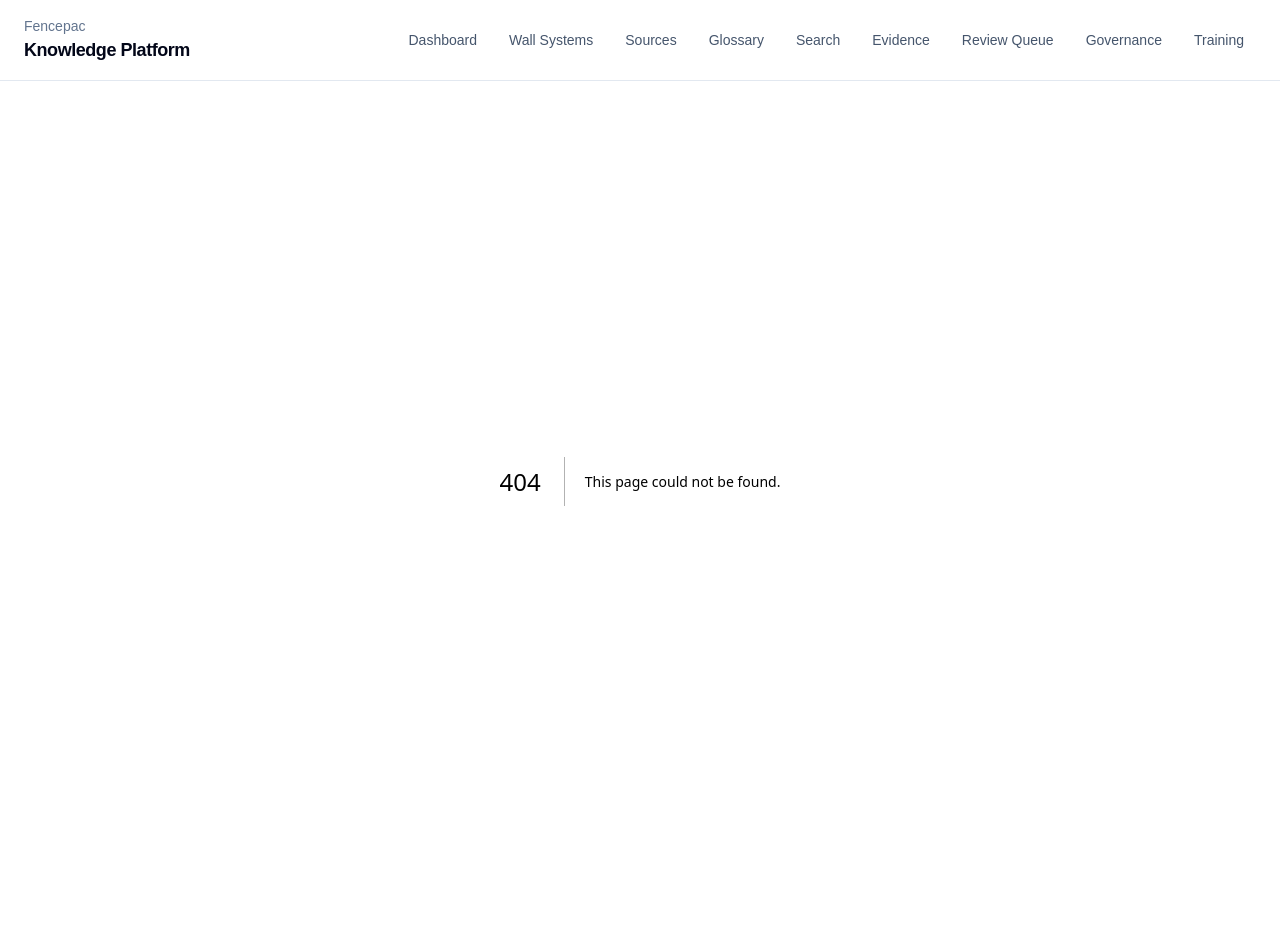
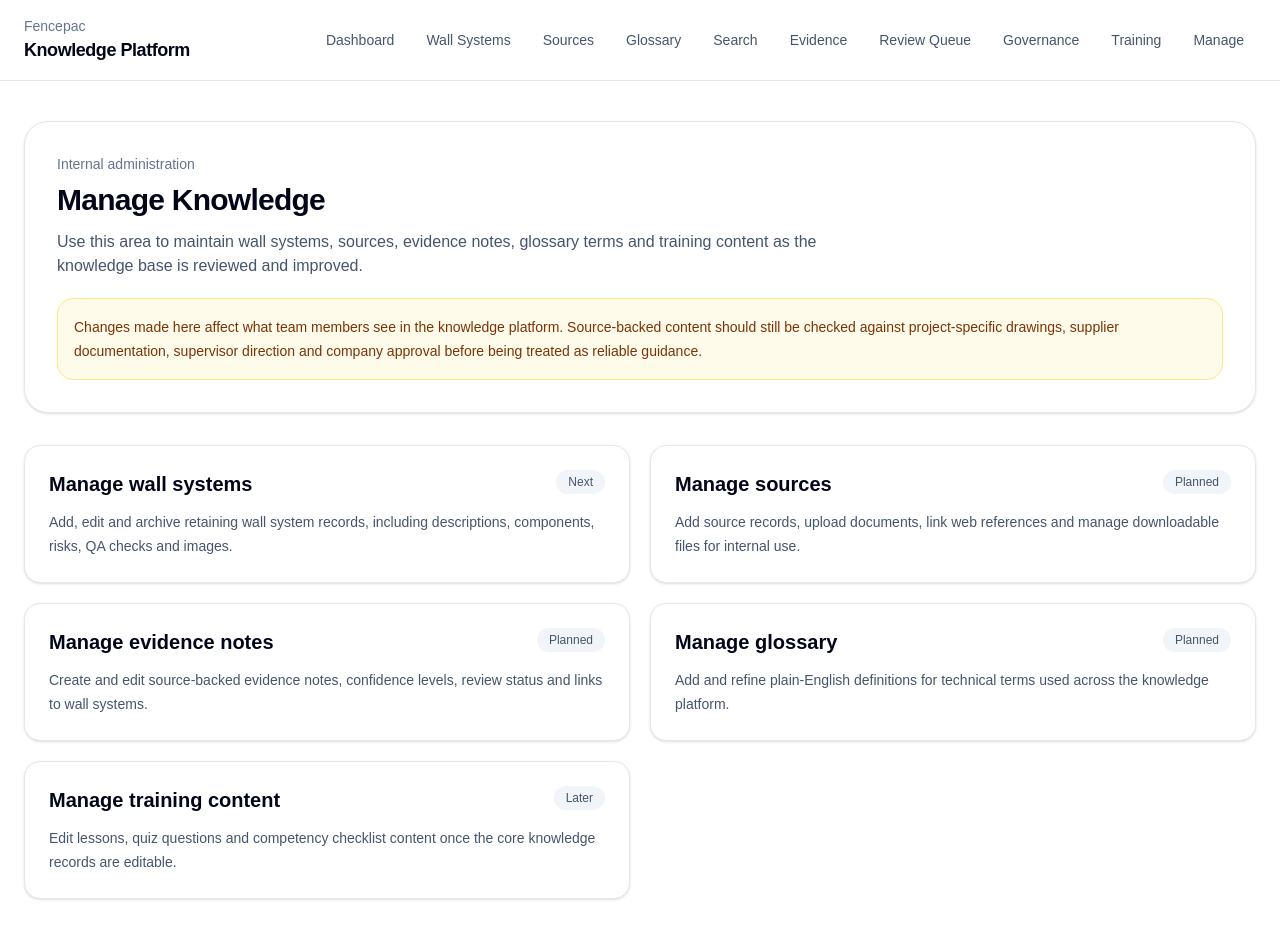
Before and after one commit to ricardoguerrasantana/fencepac-knowledge-platform, a Next.js app: page /manage in a window 1280 px wide. Before the commit this address had no page. Before the commit the page ends 881 px from the top, so only its background shows below. Built offline with nearby package versions, Linux system fonts and the light colour scheme.

Commit message:
Add manage knowledge dashboard

```diff
--- /dev/null
+++ b/src/app/manage/page.tsx
@@ -0,0 +1,83 @@
+import Link from "next/link";
+
+export const dynamic = "force-dynamic";
+
+const manageSections = [
+  {
+    title: "Manage wall systems",
+    description:
+      "Add, edit and archive retaining wall system records, including descriptions, components, risks, QA checks and images.",
+    href: "/manage/wall-systems",
+    status: "Next",
+  },
+  {
+    title: "Manage sources",
+    description:
+      "Add source records, upload documents, link web references and manage downloadable files for internal use.",
+    href: "/manage/sources",
+    status: "Planned",
+  },
+  {
+    title: "Manage evidence notes",
+    description:
+      "Create and edit source-backed evidence notes, confidence levels, review status and links to wall systems.",
+    href: "/manage/evidence",
+    status: "Planned",
+  },
+  {
+    title: "Manage glossary",
+    description:
+      "Add and refine plain-English definitions for technical terms used across the knowledge platform.",
+    href: "/manage/glossary",
+    status: "Planned",
+  },
+  {
+    title: "Manage training content",
+    description:
+      "Edit lessons, quiz questions and competency checklist content once the core knowledge records are editable.",
+    href: "/manage/training",
+    status: "Later",
+  },
+];
+
+export default function ManagePage() {
+  return (
+    <main className="mx-auto max-w-7xl px-6 py-10">
+      <section className="rounded-3xl border border-slate-200 bg-white p-8 shadow-sm">
+        <p className="text-sm font-medium text-slate-500">Internal administration</p>
+        <h1 className="mt-2 text-3xl font-bold tracking-tight text-slate-950">
+          Manage Knowledge
+        </h1>
+        <p className="mt-3 max-w-3xl text-slate-600">
+          Use this area to maintain wall systems, sources, evidence notes, glossary terms and
+          training content as the knowledge base is reviewed and improved.
+        </p>
+
+        <div className="mt-5 rounded-2xl border border-amber-200 bg-amber-50 p-4 text-sm leading-6 text-amber-900">
+          Changes made here affect what team members see in the knowledge platform. Source-backed
+          content should still be checked against project-specific drawings, supplier documentation,
+          supervisor direction and company approval before being treated as reliable guidance.
+        </div>
+      </section>
+
+      <section className="mt-8 grid gap-5 md:grid-cols-2">
+        {manageSections.map((section) => (
+          <Link
+            key={section.href}
+            href={section.href}
+            className="rounded-2xl border border-slate-200 bg-white p-6 shadow-sm transition hover:-translate-y-0.5 hover:shadow-md"
+          >
+            <div className="flex items-start justify-between gap-4">
+              <h2 className="text-xl font-semibold text-slate-950">{section.title}</h2>
+              <span className="rounded-full bg-slate-100 px-3 py-1 text-xs font-medium text-slate-600">
+                {section.status}
+              </span>
+            </div>
+
+            <p className="mt-3 text-sm leading-6 text-slate-600">{section.description}</p>
+          </Link>
+        ))}
+      </section>
+    </main>
+  );
+}
--- a/src/components/SiteHeader.tsx
+++ b/src/components/SiteHeader.tsx
@@ -10,6 +10,7 @@ const navItems = [
   { href: "/review", label: "Review Queue" },
   { href: "/governance", label: "Governance" },
   { href: "/training", label: "Training" },
+  { href: "/manage", label: "Manage" },
 ];
 
 export function SiteHeader() {
```
